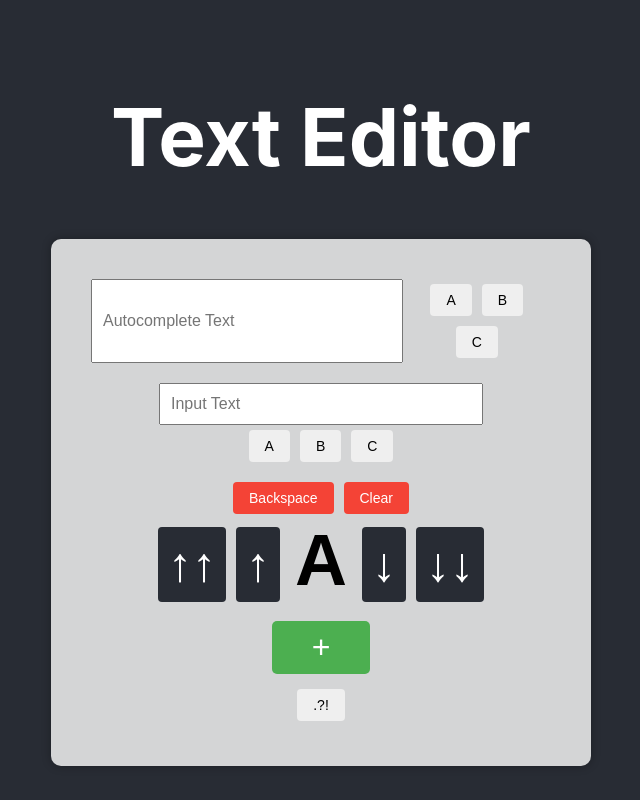
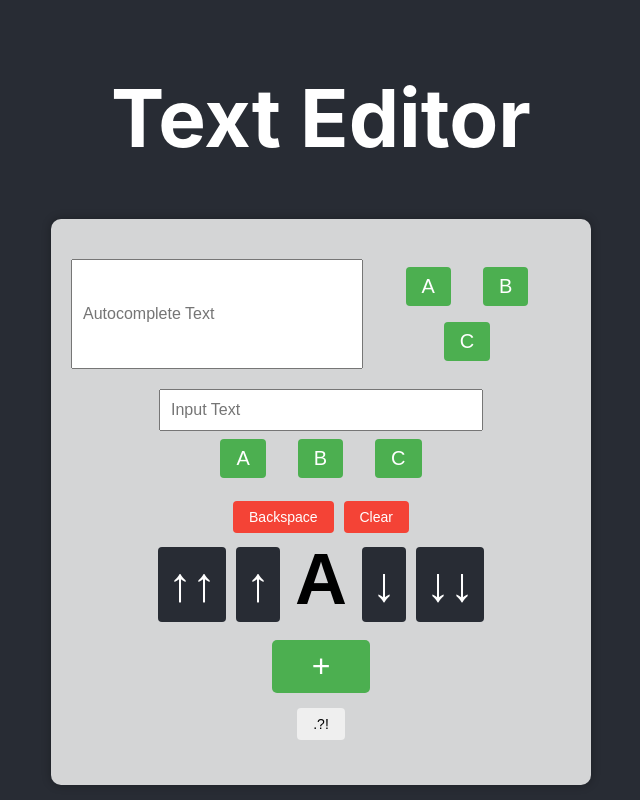
Before and after one commit to Kfmoi/GDSC-Frontend, a React (Create React App) app: page / in a window 1280 px wide. Shown: the whole page, without its empty margins (319-959 px from the left). Built offline with nearby package versions, Linux system fonts and the light colour scheme; the HTML template or start-up script is replaced by a standard one.

Commit message:
Added styling to the buttons under the output textbox

```diff
--- a/src/components/textOutputDisplay/TextOutputDisplay.css
+++ b/src/components/textOutputDisplay/TextOutputDisplay.css
@@ -2,7 +2,8 @@
     display: flex;
     flex-direction: row;
     align-items: center;
-    margin: 20px;
+    justify-content: center;
+    padding-top: 20px;
 }
 
 
@@ -10,3 +11,10 @@ button.copy{
     background-color: #4CAF50;
     color: white;
 }
+
+.output-button {
+    margin: 0.5rem 1rem;
+    background-color: #4CAF50;
+    color: white;
+    font-size: 20px;
+}
```
